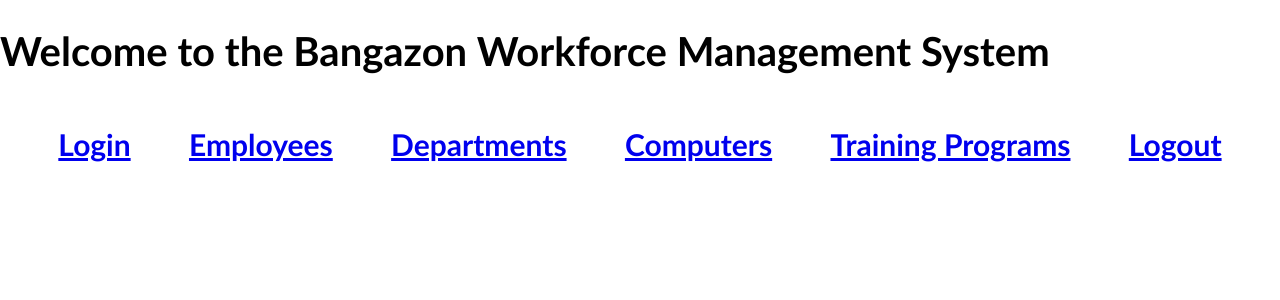
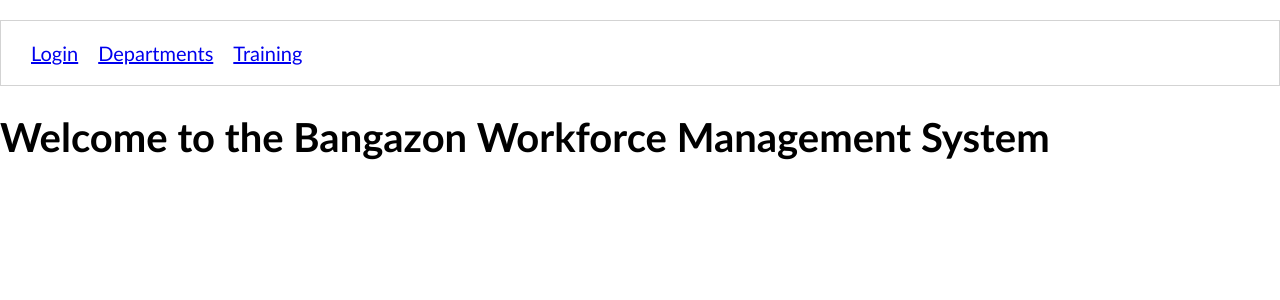
Before and after one commit to nss-day-cohort-33/bangazon-workforce-management-kingdom-of-glyweth, a Django app: page / in a window 1280 px wide. Shown: the top 300 px of the page. Run offline with Django 3.2, Linux system fonts and the light colour scheme.

Commit message:
shit's broke af

```diff
--- a/hrapp/static/styles/base.css
+++ b/hrapp/static/styles/base.css
@@ -14,3 +14,14 @@ body {
   flex-direction: row;
   justify-content: space-evenly;
 }
+
+.navList {
+  list-style-type: none;
+  display: flex;
+  border: 1px solid lightgray;
+  padding: 1em;
+}
+
+.navList__route {
+  margin: 0 0.5em;
+}
--- a/hrapp/templates/home.html
+++ b/hrapp/templates/home.html
@@ -1,11 +1,3 @@
 {% extends 'shared/base.html' %} {% block content %}
 <h1>Welcome to the Bangazon Workforce Management System</h1>
-<div class="nav">
-  <a href="accounts/login"><h2>Login</h2></a>
-  <a href="employees"><h2>Employees</h2></a>
-  <a href="departments"><h2>Departments</h2></a>
-  <a href="computers"><h2>Computers</h2></a>
-  <a href="training"><h2>Training Programs</h2></a>
-  <a href="accounts/logout"><h2>Logout</h2></a>
-</div>
 {% endblock content %}
--- a/hrapp/templates/shared/base.html
+++ b/hrapp/templates/shared/base.html
@@ -1,25 +1,40 @@
 {% load static %}
 <!DOCTYPE html>
 <html>
+  <head>
+    <meta charset="utf-8" />
+    <title>Bangazon Workforce Management</title>
+    <style>
+      .navList {
+        list-style-type: none;
+        display: flex;
+        border: 1px solid lightgray;
+        padding: 1em;
+      }
 
-<head>
-    <meta charset="utf-8">
-    <title>Bangazon Workforce Management</title>
+      .navList__route {
+        margin: 0 0.5em;
+      }
+    </style>
+    <link
+      rel="stylesheet"
+      href="{% static 'styles/base.css' %}"
+      type="text/css"
+      media="screen"
+    />
 
-    <link rel="stylesheet" href="{% static 'styles/base.css' %}" type="text/css" media="screen" />
+    {% block css %} {% endblock %}
+  </head>
 
-    {% block css %}
-    {% endblock %}
-</head>
+  <body>
+    <nav id="site-nav">
+      <ol class="navList">
+        <li class="navList__route"><a href="accounts/login">Login</a></li>
 
-<body>
-
-    {% block content %}
-    {% endblock %}
-
-    {% block scripts %}
-    {% endblock scripts %}
-
-</body>
-
+        <li class="navList__route"><a href="{% url 'hrapp:departments' %}">Departments</a></li>
+        <li class="navList__route"><a href="{% url 'hrapp:training' %}">Training</a></li>
+      </ol>
+    </nav>
+    {% block content %} {% endblock %} {% block scripts %} {% endblock scripts%}
+  </body>
 </html>
--- a/hrapp/views/computers/list.py
+++ b/hrapp/views/computers/list.py
@@ -4,9 +4,9 @@ from django.shortcuts import render
 # from django.urls import reverse
 from hrapp.models import Computer
 from ..connection import Connection
-from django.contrib.auth.decorators import login_required
+# from django.contrib.auth.decorators import login_required
 
-@login_required
+# @login_required
 def computer_list(request):
     # if request.method == "GET":
         with sqlite3.connect(Connection.db_path) as conn:
--- a/hrapp/views/departments/list.py
+++ b/hrapp/views/departments/list.py
@@ -1,10 +1,10 @@
 import sqlite3
 from django.shortcuts import render
-# from django.contrib.auth.decorators import login_required
+from django.contrib.auth.decorators import login_required
 from hrapp.models import Department
 from ..connection import Connection
 
-# @login_required
+@login_required
 def department_list(request):
     if request.method == "GET":
         with sqlite3.connect(Connection.db_path) as conn:
--- a/hrapp/views/employees/employee_list.py
+++ b/hrapp/views/employees/employee_list.py
@@ -2,10 +2,10 @@ import sqlite3
 from django.shortcuts import render
 from hrapp.models import Employee
 from hrapp.models import Department
-from django.contrib.auth.decorators import login_required
+# from django.contrib.auth.decorators import login_required
 from ..connection import Connection
 
-@login_required
+# @login_required
 def employee_list(request):
     if request.method == 'GET':
         with sqlite3.connect(Connection.db_path) as conn:
--- a/hrapp/views/training/training_list.py
+++ b/hrapp/views/training/training_list.py
@@ -2,9 +2,9 @@ import sqlite3
 from django.shortcuts import render, redirect, reverse
 from hrapp.models import Training_Program
 from hrapp.views import *
-from django.contrib.auth.decorators import login_required
+# from django.contrib.auth.decorators import login_required
 
-@login_required
+# @login_required
 def training_list(request):
     if request.method == 'GET':
         with sqlite3.connect(Connection.db_path) as conn:
```
